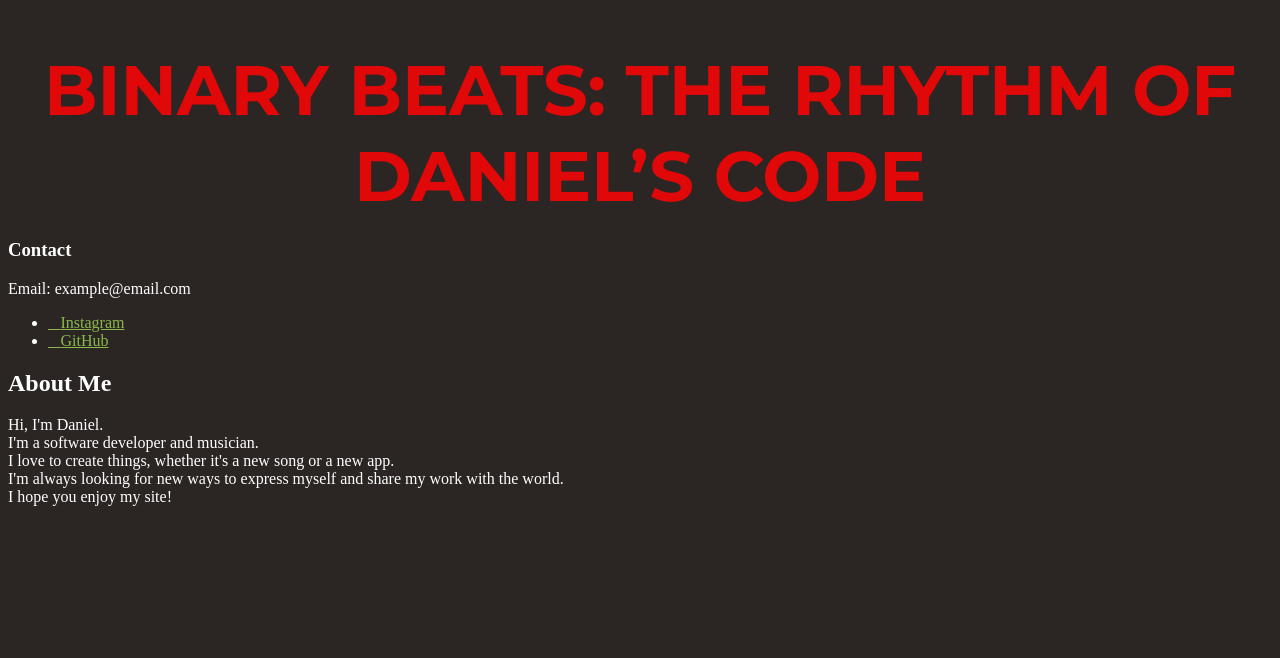
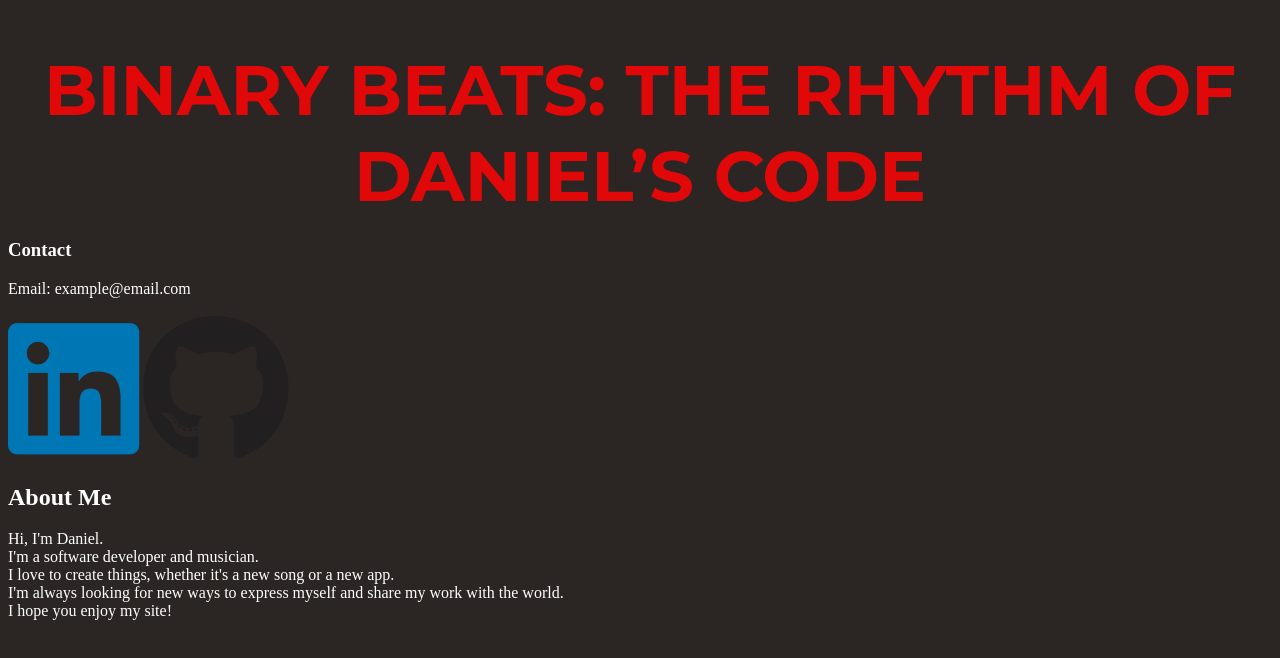
Before and after one commit to MatthijsDV2004/portfolio, a plain HTML site: page index.html in a window 1280 px wide. Drawn offline with Linux system fonts and the light colour scheme; a small style sheet from the web is missing.

Commit message:
Pushing it

```diff
--- a/index.html
+++ b/index.html
@@ -6,7 +6,7 @@
     <title>Document</title>
     <link rel="stylesheet" href="styles/styles.css">
     <link rel="stylesheet" href="https://fonts.googleapis.com/css2?family=Montserrat:wght@400;700&display=swap">
-    <link rel="stylesheet" href="https://cdnjs.cloudflare.com/ajax/libs/font-awesome/5.15.4/css/all.min.css" integrity="sha512-4DiKjzEkL5/u0/ZGb8f4y2FauxqV4s4D4WwE9/vtIP5zOzro+TXEadsn7RsR0XuJ07Yg8Lr+E1B6Z6FtCzPKQ==" crossorigin="anonymous" referrerpolicy="no-referrer" />
+    <link rel="stylesheet" href="https://cdnjs.cloudflare.com/ajax/libs/font-awesome/6.1.1/css/all.min.css" integrity="sha512-KfkfwYDsLkIlwQp6LFnl8zNdLGxu9YAA1QvwINks4PhcElQSvqcyVLLD9aMhXd13uQjoXtEKNosOWaZqXgel0g==" crossorigin="anonymous" referrerpolicy="no-referrer" />
 
 </head>
 
@@ -26,11 +26,12 @@
     <div class="contact-info">
         <h3>Contact</h3>
         <p>Email: example@email.com</p>
-        <ul class="icons alt">
-            <li><a href="#" class="icon brands alt fa-linkedin"><span class="label">Instagram</span></a></li>
-            <li><a href="#" class="icon brands alt fa-github"><span class="label">GitHub</span></a></li>
+        <div class="icons alt">
+            <a href="#" target="_blank"><i class="fa-brands fa-linkedin"></i><span class="label"></span></a>
+            <a href="https://github.com/Daniel-Martinez1" target="_blank"> <i class="fab fa-github"></i>
+                <span class="label"></span></a>
 
-        </ul>
+            </div>
     </div>
     <div id="about-me">
         <h2>About Me</h2>
--- a/styles/styles.css
+++ b/styles/styles.css
@@ -4,9 +4,7 @@ body {
 }
 
 /* Example of an accent color for links or buttons */
-a {
-  color: #8AB84B;
-}
+
 
 /* Example of a darker shade for borders or headings */
 #title{
@@ -23,3 +21,11 @@ a {
 .rotated {
   transform: rotate(360deg); /* Rotate element 360 degrees */
 }
+.fa-github {
+  color: #211F1F; /* GitHub color */
+  font-size: 150px;
+}
+.fa-linkedin{
+  color: #0077B5; /* LinkedIn color */
+  font-size: 150px;
+}
```
